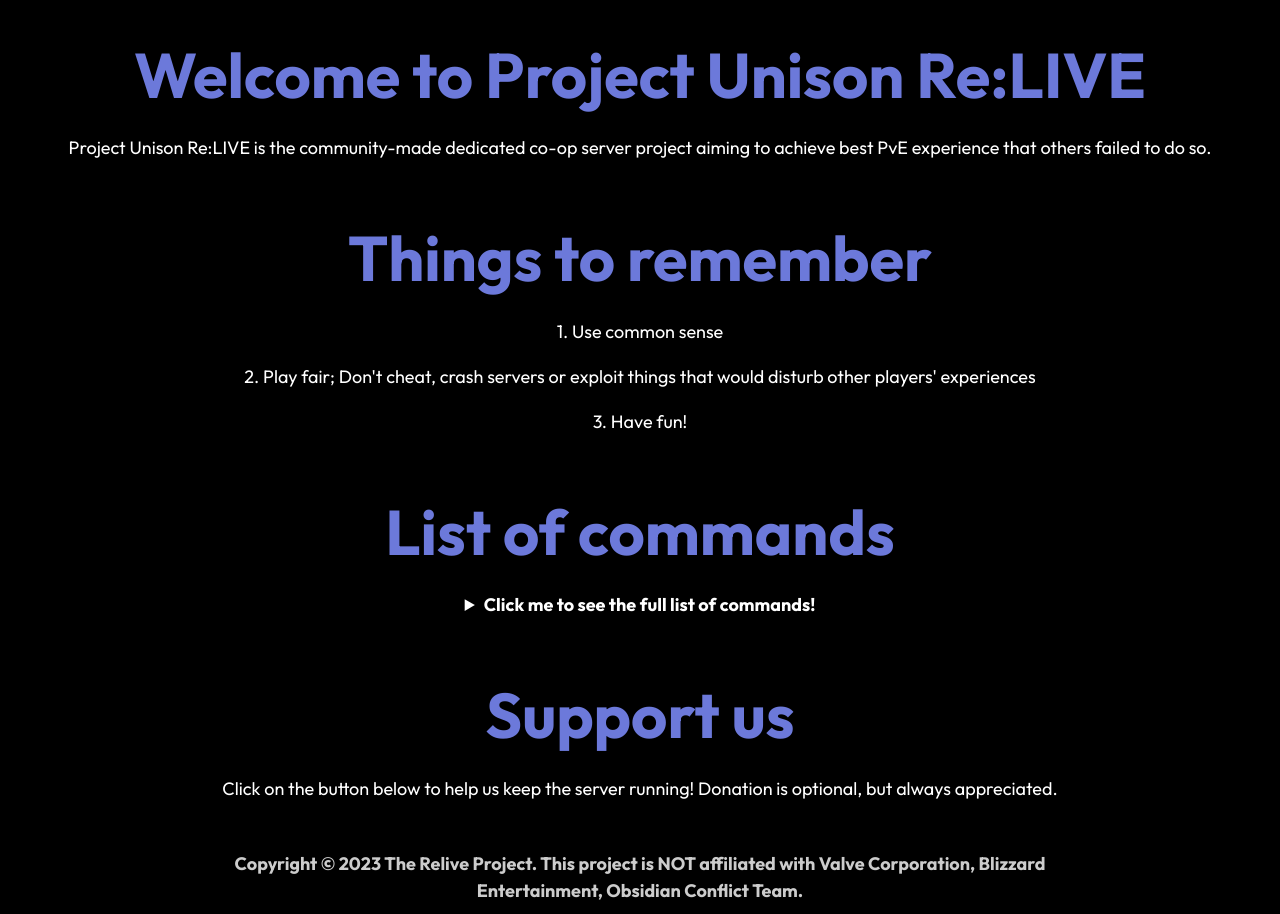
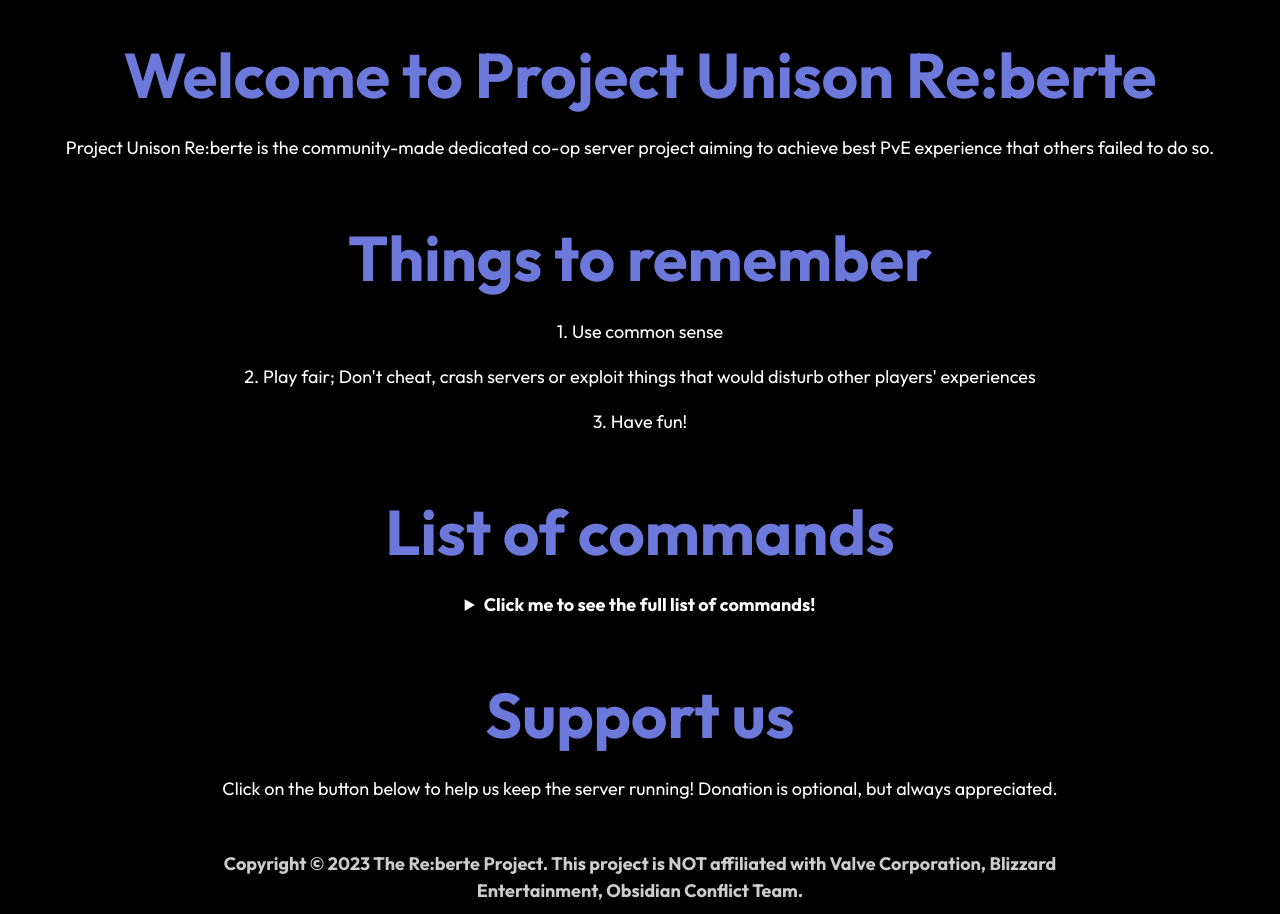
Before and after one commit to Project-Unison/Project-Unison.github.io, a plain HTML site: page welcome/index.html in a window 1280 px wide. Shown: the part 440-1354 px from the top of the page. Drawn offline with nearby package versions, Linux system fonts and the light colour scheme.

Commit message:
Rebrand to Re:berte
Due to concerns about trademark dispute the name has been changed to prevent further issue

```diff
--- a/welcome/index.html
+++ b/welcome/index.html
@@ -71,8 +71,8 @@
         <li><a href="https://github.com/Project-Unison/Issue-Tracker/issues"><i class="material-icons white-text">report_problem</i><b class="white-text">Report Issues</b></a></li>
     </ul>
     <img src="../img/logo.svg" width="500"></img>
-    <h1>Welcome to Project Unison Re:LIVE</h1>
-    <p>Project Unison Re:LIVE is the community-made dedicated co-op server project aiming to achieve best PvE experience that others failed to do so.</p>
+    <h1>Welcome to Project Unison Re:berte</h1>
+    <p>Project Unison Re:berte is the community-made dedicated co-op server project aiming to achieve best PvE experience that others failed to do so.</p>
     <h1 class="mt-4">Things to remember</h2>
         <p>1. Use common sense</p>
         <p>2. Play fair; Don't cheat, crash servers or exploit things that would disturb other players' experiences</p>
@@ -147,7 +147,7 @@
     <footer class="page-footer black">
         <div class="footer-copyright black">
             <div class="container black">
-                <b>Copyright © 2023 The Relive Project. This project is NOT affiliated with Valve Corporation, Blizzard Entertainment, Obsidian Conflict Team.</b>
+                <b>Copyright © 2023 The Re:berte Project. This project is NOT affiliated with Valve Corporation, Blizzard Entertainment, Obsidian Conflict Team.</b>
             </div>
         </div>
     </footer>
```
